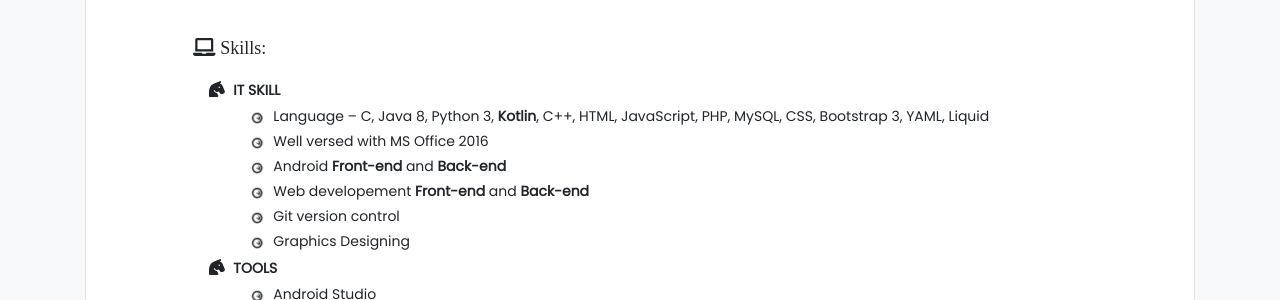
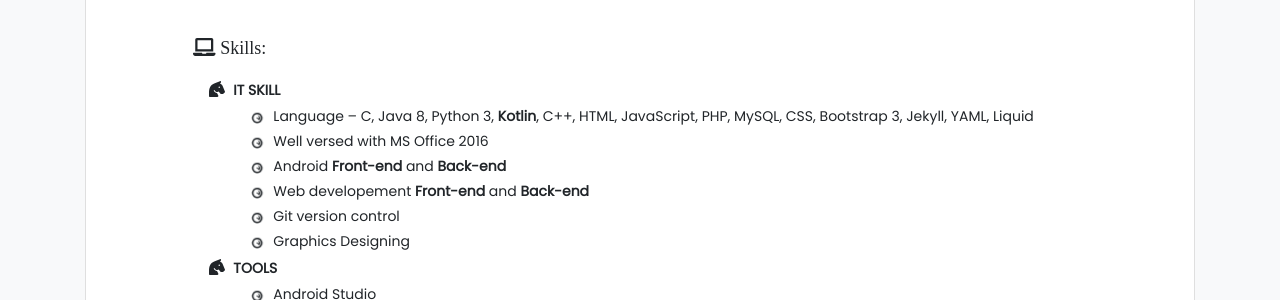
Before and after one commit to rabi-shankar/resume, a Jekyll site: the page built from index.html, in a window 1280 px wide and 900 px high, scrolled down 1629 px. Shown: the part 154-454 px from the top of the window. Built offline with Jekyll 4.4.1, drawn with Linux system fonts in a browser that asks for light colours; nearby versions of some CDN libraries; some web fonts are replaced.

Commit message:
Update resume.yml

```diff
--- a/_data/resume.yml
+++ b/_data/resume.yml
@@ -90,7 +90,7 @@
 technical-skills:
       - type: IT SKILL
         skills :
-           - name : Language – C, Java 8, Python 3, <b>Kotlin</b>, C++, HTML, JavaScript, PHP, MySQL, CSS, Bootstrap 3, YAML, Liquid
+           - name : Language – C, Java 8, Python 3, <b>Kotlin</b>, C++, HTML, JavaScript, PHP, MySQL, CSS, Bootstrap 3, Jekyll, YAML, Liquid
            - name : Well versed with MS Office 2016
            - name : Android <b>Front-end</b> and <b>Back-end</b>
            - name : Web developement <b>Front-end</b> and <b>Back-end</b>
```
